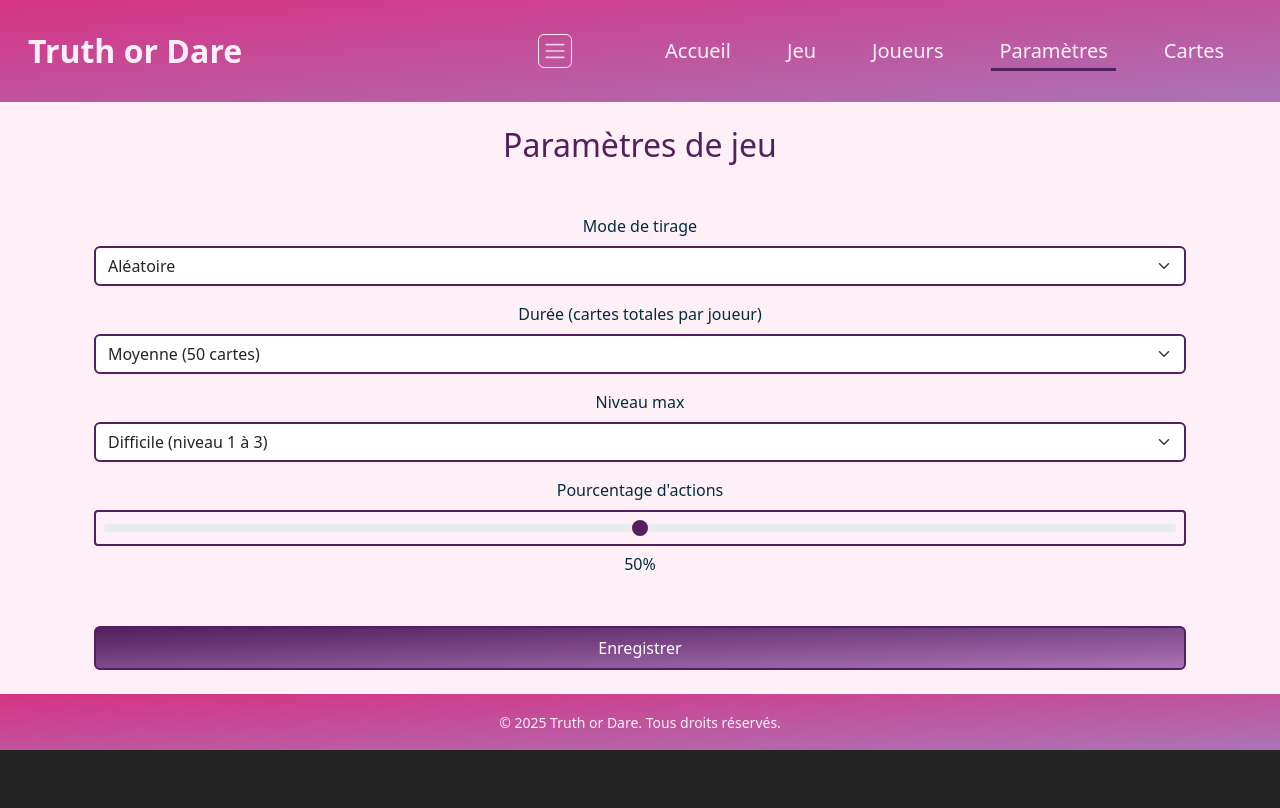
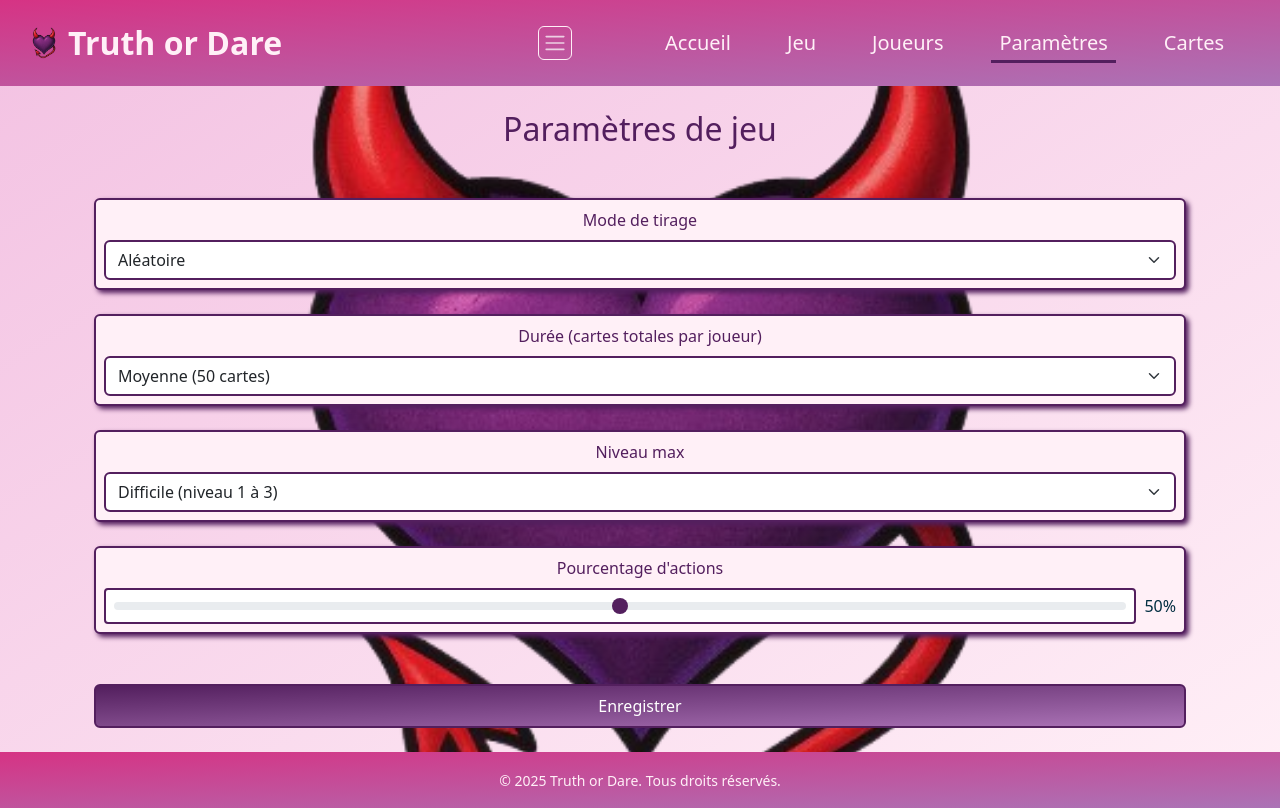
Before and after one commit to Piero13/truthordare, a React (Vite) app: page /settings in a window 1280 px wide. Built offline with nearby package versions, Linux system fonts and the light colour scheme.

Commit message:
amélioration ui

```diff
--- a/src/components/Card/CardTable.jsx
+++ b/src/components/Card/CardTable.jsx
@@ -2,12 +2,12 @@ import { Table } from "react-bootstrap";
 
 export default function CardTable({ cards, onEdit }) {
   return (
-    <Table striped bordered hover>
+    <Table size="sm" striped bordered hover className="bs-primary border border-2 border-primary table-fixed">
       <thead>
         <tr>
-          <th>Type</th>
-          <th>Niveau</th>
-          <th>Texte</th>
+          <th className="text-primary bg-sec" style={{ width: '15%' }}>Type</th>
+          <th className="text-primary" style={{ width: '15%' }}>Lvl</th>
+          <th className="text-primary"  style={{ width: 'auto' }}>Texte</th>
         </tr>
       </thead>
       <tbody>
@@ -20,7 +20,7 @@ export default function CardTable({ cards, onEdit }) {
             <td>{card.type}</td>
             <td>{card.type === "action" ? card.niveau : "—"}</td>
             <td style={{
-              maxWidth: "250px",
+              maxWidth: "220px",
               whiteSpace: "nowrap",
               overflow: "hidden",
               textOverflow: "ellipsis"
--- a/src/components/CustomNavbar.jsx
+++ b/src/components/CustomNavbar.jsx
@@ -1,6 +1,7 @@
 import { useState } from "react";
 import { Navbar, Nav, Container } from "react-bootstrap";
 import { Link, useLocation } from "react-router-dom";
+import Logo from '../assets/evil_heart.png';
 
 export default function CustomNavbar() {
     const location = useLocation();
@@ -14,7 +15,7 @@ export default function CustomNavbar() {
 
     return (
         <Navbar
-            className="p-3 bg-gradient-quaternary"
+            className="px-3 bg-gradient-quaternary"
             expand="lg"
             collapseOnSelect
             expanded={expanded}
@@ -22,6 +23,7 @@ export default function CustomNavbar() {
         >
             <Container fluid className="justify-content-between">
                 <div className="col col-md-5 d-flex align-items-center">
+                    <img src={ Logo } alt="" className="w-5 me-2"/>
                     <h1 className='font-title text-secondary fw-bold fs-4 fs-md-2 m-0 text-start'>Truth or Dare</h1>
                 </div>
                 <Navbar.Toggle className="w-auto p-1 border-secondary d-flex justify-content-center align-items-center" aria-controls="responsive-navbar-nav" />
--- a/src/components/Game/GameCard.jsx
+++ b/src/components/Game/GameCard.jsx
@@ -36,7 +36,7 @@ export default function GameCard({ card, onValidate, onJoker }) {
 
         {card.image && (
           <div className="my-2 p-4">
-            <img src={card.image} alt="" style={{ maxWidth: "100%", borderRadius: "8px" }} />
+            <img src={card.image} alt="" style={{ maxWidth: "80%", borderRadius: "8px" }} />
           </div>
         )}
 
--- a/src/index.scss
+++ b/src/index.scss
@@ -42,12 +42,12 @@ body {
   display: flex;
   width: 100%;
   min-width: 320px;
+  background: linear-gradient(to top left, $secondary, #f3c1e2);
 }
 
 main {
   min-height: calc(100svh - 235px);
-  background-color: $secondary;
-
+  background: center / 75% fixed no-repeat url("./assets/evil_heart.png");
   @media (max-width: 768px) {
     min-height: calc(100svh - 100px);
   }
@@ -80,3 +80,8 @@ a:hover {
 .navbar-toggler-icon {
   filter: invert(100%) sepia(100%) saturate(0%) hue-rotate(0deg);
 }
+
+.table-fixed {
+  table-layout: fixed;
+  width: 100%;
+}
--- a/src/pages/CardManager.jsx
+++ b/src/pages/CardManager.jsx
@@ -61,7 +61,7 @@ export default function CardManager() {
 
   return (
     <Container className="p-4">
-      <h2 className="mb-4">Liste des cartes</h2>
+      <h2 className="mb-4 text-primary">Liste des cartes</h2>
 
       <CardFilters filters={filters} onChange={setFilters} />
 
--- a/src/pages/GameSettings.jsx
+++ b/src/pages/GameSettings.jsx
@@ -41,8 +41,8 @@ export default function GameSettings() {
 
       <Form>
         {/* Mode de tirage */}
-        <Form.Group className="mb-3">
-          <Form.Label>Mode de tirage</Form.Label>
+        <Form.Group className="mb-4 border border-2 border-primary p-2 bg-secondary rounded-2 bs-primary">
+          <Form.Label className="text-primary">Mode de tirage</Form.Label>
           <Form.Select
             className="border border-2 border-primary"
             value={form.tirage}
@@ -55,8 +55,8 @@ export default function GameSettings() {
         </Form.Group>
 
         {/* Durée */}
-        <Form.Group className="mb-3">
-          <Form.Label>Durée (cartes totales par joueur)</Form.Label>
+        <Form.Group className="mb-4 border border-2 border-primary p-2 bg-secondary rounded-2 bs-primary">
+          <Form.Label className="text-primary">Durée (cartes totales par joueur)</Form.Label>
           <Form.Select
             className="border border-2 border-primary"
             value={form.duree}
@@ -71,8 +71,8 @@ export default function GameSettings() {
         </Form.Group>
 
         {/* Niveau max */}
-        <Form.Group className="mb-3">
-          <Form.Label>Niveau max</Form.Label>
+        <Form.Group className="mb-4 border border-2 border-primary p-2 bg-secondary rounded-2 bs-primary">
+          <Form.Label className="text-primary">Niveau max</Form.Label>
           <Form.Select
             className="border border-2 border-primary"
             value={form.niveau}
@@ -88,17 +88,20 @@ export default function GameSettings() {
 
         {/* Pourcentage d'actions */}
         {form.tirage === "aleatoire" && (
-          <Form.Group className="mb-8">
-            <Form.Label>Pourcentage d'actions</Form.Label>
+          <Form.Group className="mb-8 border border-2 border-primary p-2 bg-secondary rounded-2 bs-primary">
+            <Form.Label className="text-primary">Pourcentage d'actions</Form.Label>
+            <div className="d-flex align-items-center">
               <Form.Range
-              className="px-2 py-3 border border-2 border-primary rounded-1"
+                className="px-2 py-3 me-2 border border-2 border-primary rounded-1 bg-white"
                 value={form.pourcentageActions}
                 min={0}
                 max={100}
                 step={10}
                 onChange={(e) => handleChange("pourcentageActions", Number(e.target.value))}
               />
-            <div>{form.pourcentageActions}%</div>
+              <div className="w-content">{form.pourcentageActions}%</div>
+            </div>
+
           </Form.Group>
         )}
 
--- a/src/pages/Home.jsx
+++ b/src/pages/Home.jsx
@@ -41,7 +41,7 @@ export default function Home() {
           <Row className="mb-8">
             {players.map((p, i) => (
               <Col key={i}>
-                <Card className="pt-3 px-3 border border-primary text-primary">
+                <Card className="pt-3 px-3 border border-2 border-primary text-primary bs-primary">
                   <h5>{p.name || `Joueur ${i + 1}`}</h5>
                   {hasOngoingGame ? (
                     <p>{gameState.scores[i]} pts</p>
@@ -56,7 +56,7 @@ export default function Home() {
       </div>
 
       {/* Bouton Jouer */}
-      <Button className="bg-gradient-tertiary" size="lg" onClick={handlePlay}>
+      <Button className="bg-gradient-tertiary border border-2 border-primary" size="lg" onClick={handlePlay}>
         Jouer
       </Button>
 
--- a/src/pages/PlayerSettings.jsx
+++ b/src/pages/PlayerSettings.jsx
@@ -72,10 +72,10 @@ export default function PlayerSettings() {
             <Form onSubmit={handleSubmit}>
                 <Accordion alwaysOpen className="mb-8">
                 {localPlayers.map((player, index) => (
-                    <Accordion.Item eventKey={String(index)} key={index} className="mb-4">
+                    <Accordion.Item eventKey={String(index)} key={index} className="mb-4 bs-primary">
                     <Accordion.Header className="border border-2 border-primary rounded-1">
-                        <Form.Group className="mb-0 w-100 ">
-                        <Form.Label>Nom du joueur {index + 1}</Form.Label>
+                        <Form.Group className="mb-0 w-100">
+                        <Form.Label className="text-primary">Nom du joueur {index + 1}</Form.Label>
                         <Form.Control
                             type="text"
                             value={player.name}
--- a/src/styles/_utilities_custom.scss
+++ b/src/styles/_utilities_custom.scss
@@ -8,7 +8,7 @@ $utilities: map-merge(
             class: bg-gradient,
             values: (
                 primary: linear-gradient(to top left, #001B48, $primary),
-                secondary: linear-gradient(to top left, $secondary, #f7d393),
+                secondary: linear-gradient(to top left, $secondary, #ab73b6),
                 tertiary: linear-gradient(to top left, #ab73b6, #531f5e),
                 quaternary: linear-gradient(to top left, #ab73b6, #d63384)
             )
```
Also changed, not shown: src/assets/evil_heart.png (added). Lines whose indentation alone changed are shown as unchanged.
